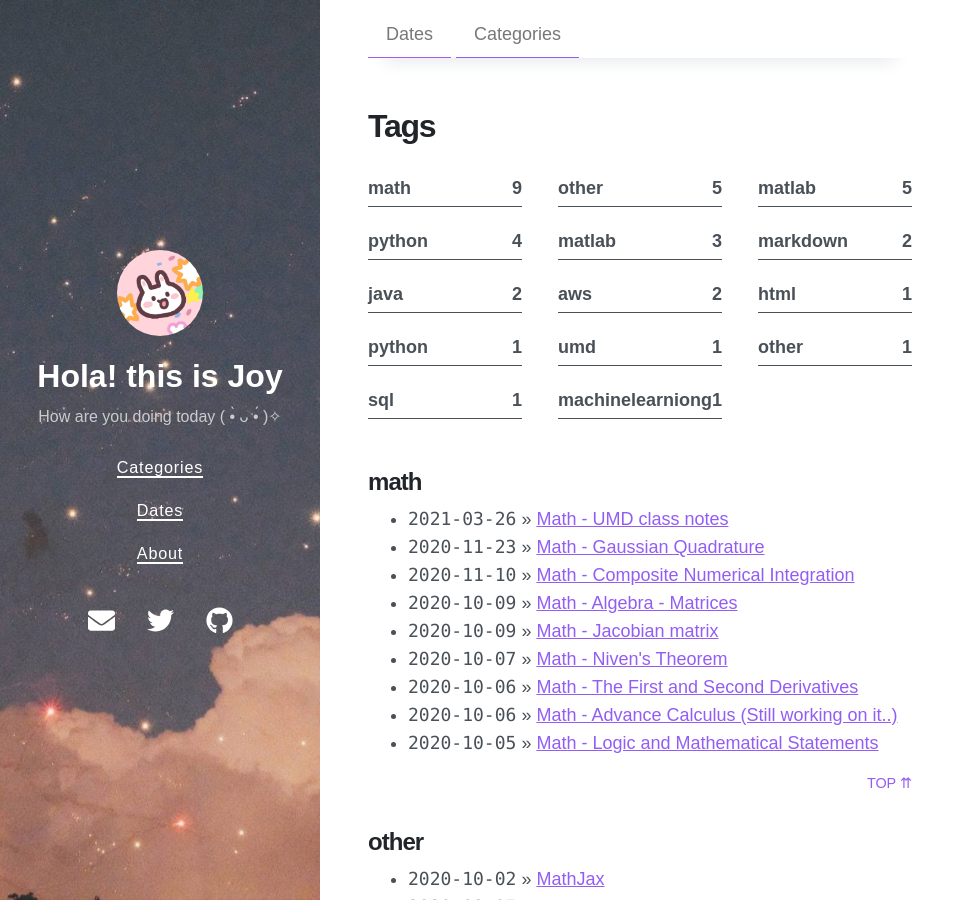
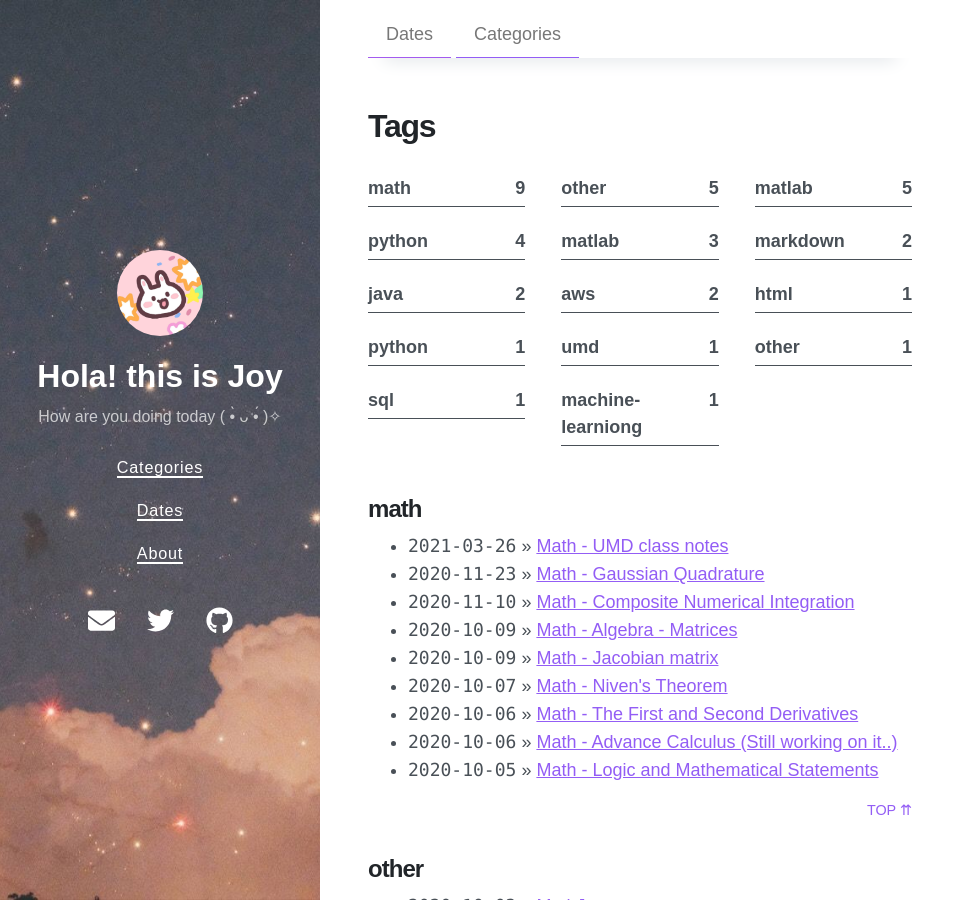
Before and after one commit to Joy3Luo/mathnotes, a Jekyll site: the page built from tags.md, in a window 1280 px wide and 900 px high. Shown: the whole window, without its empty margins (0-975 px from the left). Built offline with Jekyll 4.4.1, drawn with Linux system fonts in a browser that asks for light colours; nearby versions of some CDN libraries; some of the changed text lies outside the part shown.

Commit message:
Update 2022-01-02-MSML606.MD

```diff
--- a/_posts/2022-01-02-MSML606.MD
+++ b/_posts/2022-01-02-MSML606.MD
@@ -2,7 +2,7 @@
 layout: post
 title: Algorithms for Data Science
 date: 2022-01-02 11:18 +0800
-tags: [MachineLearniong]
+tags: [Machine Learniong]
 toc:  true
 ---
 
```
